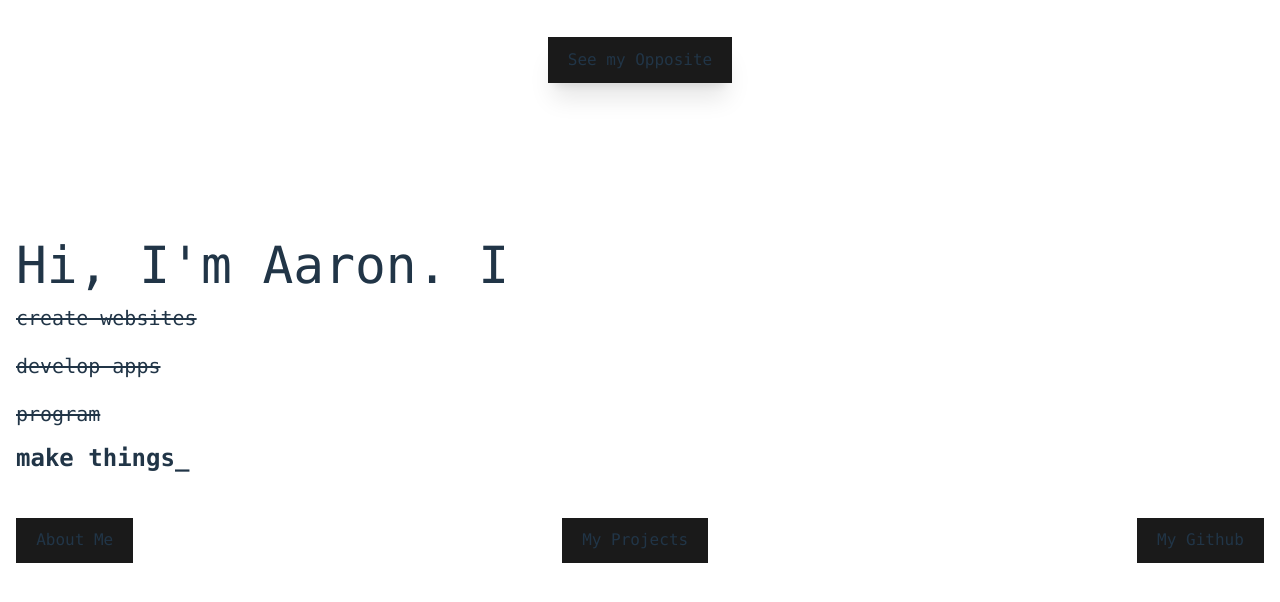
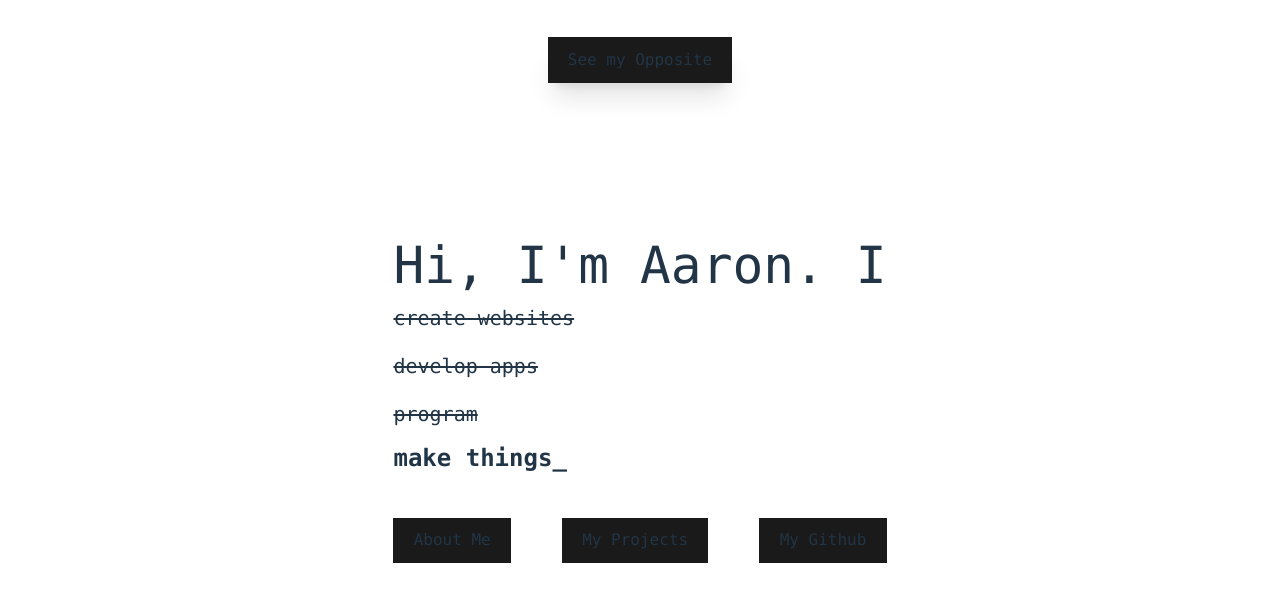
Before and after one commit to aaronths/aaronths.github.io, a React (Vite) app: page / in a window 1280 px wide. Shown: the top 602 px of the page. Built offline with nearby package versions, Linux system fonts and the light colour scheme; a web font is replaced by a local one.

Commit message:
fixed coding splash

```diff
--- a/src/sections/CodingSplash.tsx
+++ b/src/sections/CodingSplash.tsx
@@ -14,8 +14,8 @@
   }, []);
 
   return (
-    <div className="flex justify-center items-center h-screen px-4">
-      <div className="items w-full max-w-2xl">
+    <div className="flex justify-center items-center h-screen">
+      <div className="items">
         <div className="text-left">
           <h1 className="font-mono text-2xl md:text-3xl leading-12">
             Hi, I'm Aaron. I{" "}
```
